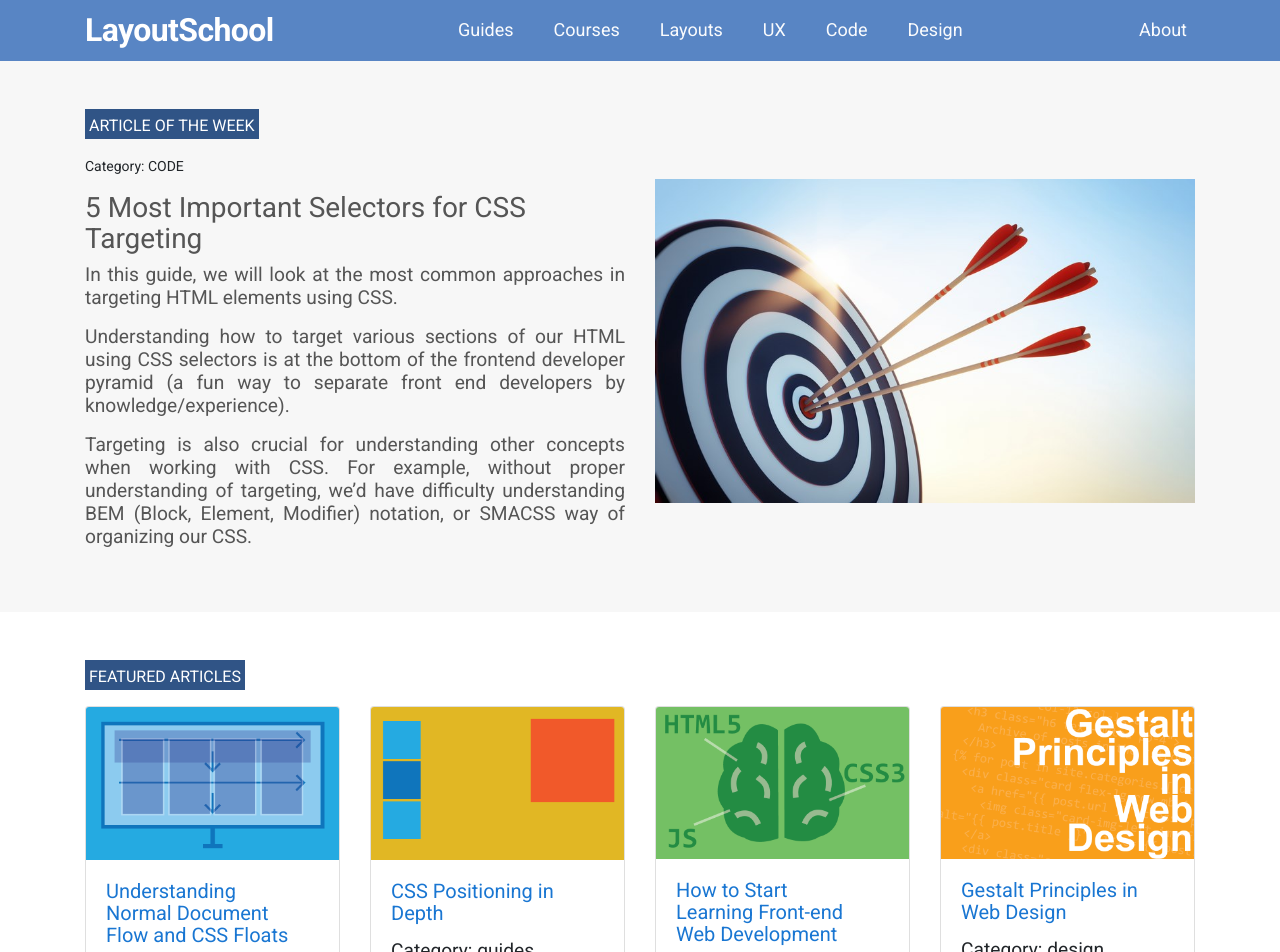
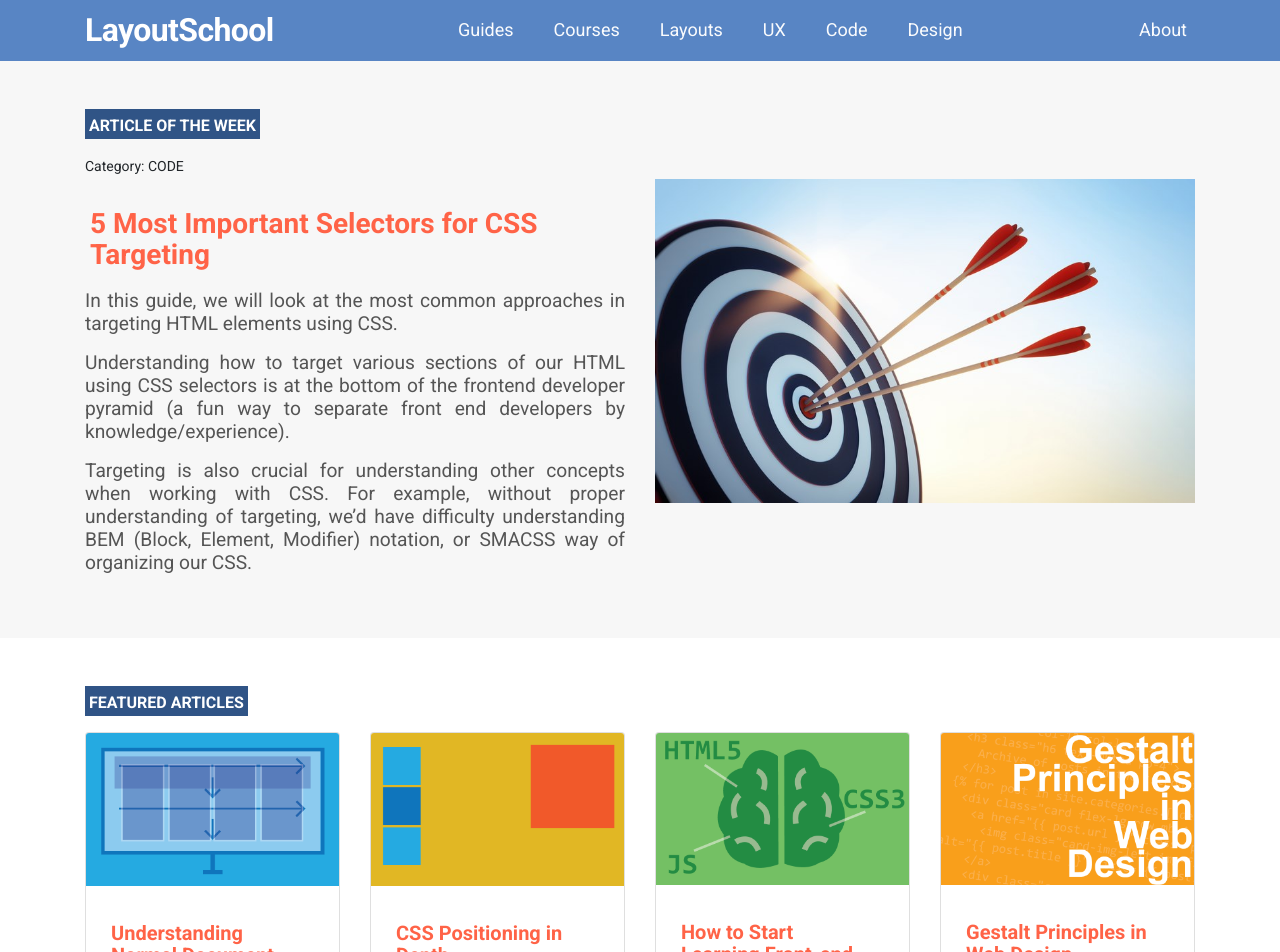
Before and after one commit to LayoutSchool/whatever2, a Jekyll site: the page built from index.html, in a window 1280 px wide. Shown: the top 952 px of the page. Built offline with Jekyll 4.4.1, drawn with Linux system fonts in a browser that asks for light colours; nearby versions of some CDN libraries; library files that are not in the unit come from our copies; the list of posts is cut into pages by our own code.

Commit message:
Update headings to tomato, give them some padding

```diff
--- a/css/main.scss
+++ b/css/main.scss
@@ -486,3 +486,10 @@ a.aotw {
 .crumbs {
      line-height: 15px;
 }
+
+h2, h3, h4, h5, h6,
+.h2, .h3, .h4, .h5, .h6 {
+    padding: 16px 0 10px 5px;
+    color: tomato;
+    font-weight: 600;
+}
```
